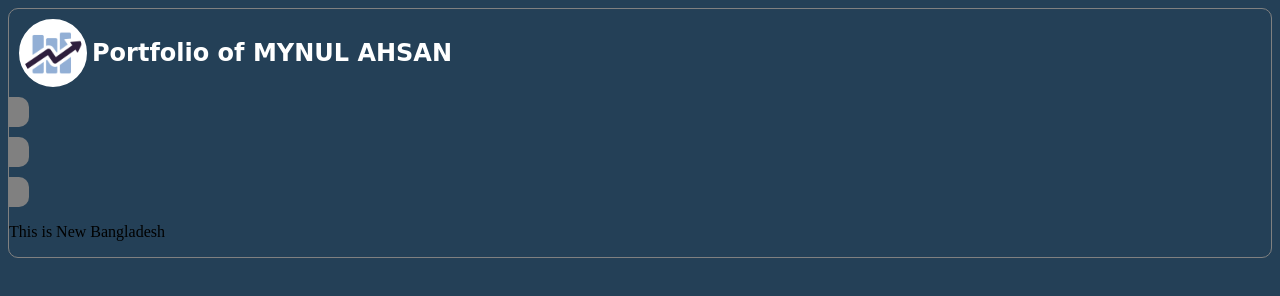
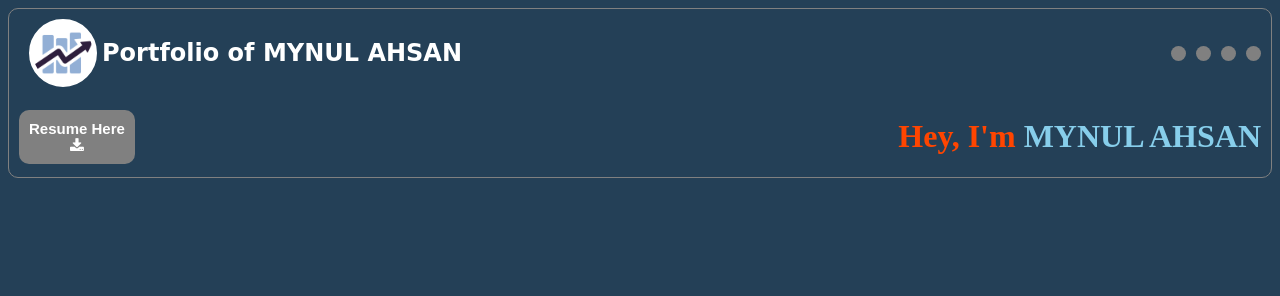
Before and after one commit to Mynul01/New-Assignment-3, a plain HTML site: page index.html in a window 1280 px wide. Drawn offline with Linux system fonts and the light colour scheme.

Commit message:
first commit

```diff
--- a/index.css
+++ b/index.css
@@ -24,91 +24,97 @@ body{
 }
 /* nevigagion */
 .nev-bar{
-    display: grid;
+    display: flex;
     gap: 10px;
+    align-items: center;
+    margin-right: 10px;
 }
 .nev-1{
 text-decoration: none;
 display: flex;
 background-color:gray;
-width: 10px;
-height: 20px;
+width: 5px;
+height: 5px;
 padding: 5px;
-border-top-right-radius: 10px;
-border-bottom-right-radius: 10px;
 margin: 0px;
 font-size: 0px;
+border-radius: 100%;
 }
 .nev-1:hover{
+    box-shadow: orangered 0px 1px 20px;
+    border: 2px solid orangered;
     font-weight: bold;
-    color: white;
+    color: black;
     font-family: cursive;
     text-align: center;
     font-size: 18px;
     text-decoration: none;
     display: flex;
-    background-color: gray;
-    width: 70px;
+    background-color: white;
+    width: 55px;
     height: 25px;
     padding: 5px;
-    border-top-right-radius: 10px;
-    border-bottom-right-radius: 10px;
+    border-radius: 10px;
     transition: 0.2s;
+    text-align: center;
     }
+
     .nev-2{
         text-decoration: none;
         display: flex;
-        background-color: gray;
-        width: 10px;
-        height: 20px;
+        background-color:gray;
+        width: 5px;
+        height: 5px;
         padding: 5px;
-        border-top-right-radius: 10px;
-        border-bottom-right-radius: 10px;
         margin: 0px;
         font-size: 0px;
+        border-radius: 100%;
         }
+
         .nev-2:hover{
+            box-shadow: orangered 0px 1px 20px;
+            border: 2px solid orangered;
             font-weight: bold;
-            color: white;
+            color: black;
             font-family: cursive;
             text-align: center;
             font-size: 18px;
             text-decoration: none;
             display: flex;
-            background-color: gray;
+            background-color: white;
             width: 70px;
             height: 25px;
             padding: 5px;
-            border-top-right-radius: 10px;
-            border-bottom-right-radius: 10px;
+            border-radius: 10px;
             transition: 0.2s;
+            font-weight: bold;
             }
             .nev-3{
-                font-weight: bold;
                 text-decoration: none;
                 display: flex;
-                background-color: gray;
-                width: 10px;
-                height: 20px;
+                background-color:gray;
+                width: 5px;
+                height: 5px;
                 padding: 5px;
-                border-top-right-radius: 10px;
-                border-bottom-right-radius: 10px;
                 margin: 0px;
                 font-size: 0px;
+                border-radius: 100%;
                 }
                 .nev-3:hover{
-                    color: white;
+                    font-weight: bold;
+                    box-shadow: orangered 0px 1px 20px;
+                    border: 2px solid orangered;
+                    color: black;
                     font-family: cursive;
                     text-align: center;
                     font-size: 18px;
                     text-decoration: none;
                     display: flex;
-                    background-color: gray;
+                    background-color: white;
                     width: 100px;
                     height: 25px;
                     padding: 5px;
-                    border-top-right-radius: 10px;
-                    border-bottom-right-radius: 10px;
+                    border-radius: 10px;
                     transition: 0.2s;
                     }
 /* my img section */
@@ -129,9 +135,27 @@ transition: 0.2s;
     align-items: center;
     justify-content: space-between;
     gap: 50px;
+    margin-left: 10px;
 }
 .text-1{
     text-align: center;
     color: white;
     border: 1px solid gray;
 }
+.btn-cv{
+    border: none;
+    border-radius: 10px;
+    padding: 10px;
+    color: white;
+    font-size: 15px;
+    font-weight: bold;
+    background-color: gray;
+}
+.btn-cv:hover{
+    background-color: white;
+    color: black;
+}
+.login{
+    height: 50px;
+    width: 50px;
+}
--- a/index.html
+++ b/index.html
@@ -5,22 +5,34 @@
     <meta name="viewport" content="width=device-width, initial-scale=1.0">
     <title>Portfolio of Mynul Ahsan</title>
     <link rel="stylesheet" href="index.css">
+    <link rel="stylesheet" href="https://cdnjs.cloudflare.com/ajax/libs/font-awesome/4.7.0/css/font-awesome.min.css">
 </head>
 <!-- header -->
 <body>
     <div>
-        <div class="logo-div">
-            <img class="logo" src="Elements/pngegg (3).png" alt="">
-            <h2 class="logo-title">Portfolio of MYNUL AHSAN</h>
-        </div>
+<div class="flex">
+    <div class="logo-div">
+        <img class="logo" src="Elements/pngegg (3).png" alt="">
+        <h2 class="logo-title">Portfolio of MYNUL AHSAN</h>
+    </div>
+    <div class="nev-bar">
+        <div><a class="nev-1" href="x">HOME</a></div>
+        <div><a class="nev-2" href="x">ABOUT</a></div>
+        <div><a class="nev-3" href="x">PROJECT</a></div>
+        <div><a class="nev-3" href="x">CONTACT</a></div>
+    </div>
+
+</div>
         <!-- nevigation -->
         <div class="flex">
-        <div class="nev-bar">
-            <a class="nev-1" href="x">HOME</a>
-            <a class="nev-2" href="x">ABOUT</a>
-            <a class="nev-3" href="x">CONTACT</a>
+        <div>
+            <button class="btn-cv">Resume Here <br><i class="fa fa-download" style="font-size: 15px;"></i></button>
         </div>
+        <div>
+            <h1 style="color: orangered; padding-right: 10px;">Hey, I'm <span style="color: skyblue;">MYNUL AHSAN</span></h1>
+            <P></P>
+        </div>
+
 </div>
-<p>This is New Bangladesh</p>
 </body>
 </html>
```
Also changed, not shown: Elements/PHOTO OF MYNUL.jpg (added), Elements/login.gif (added), Elements/pngegg (1).png (added), Elements/pngegg (2).png (added).
